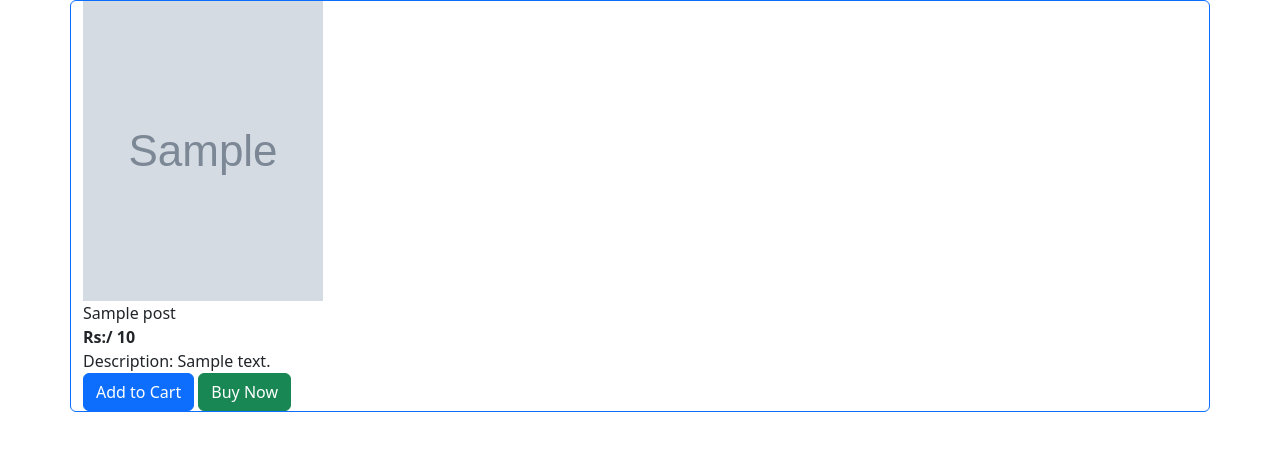
After one commit to tandukar/project-1, a Django app: page /product-details/1 in a window 1280 px wide. The commit adds this page. Shown: the top 451 px of the page. Run offline with Django 3.2, Linux system fonts and the light colour scheme; tables that the repository leaves empty hold one stand-in row (values such as "Sample post"); grey boxes marked "Sample" are stand-in pictures.

Commit message:
products page and product detail page

```diff
--- a/project/ecom/forms.py
+++ b/project/ecom/forms.py
@@ -10,7 +10,7 @@ choices = []
 class PostForm(forms.ModelForm):
     class Meta:
         model = Post # the database they belong to is Post
-        fields = ('title','Seller', 'body', 'price')
+        fields = ('title','Seller', 'body', 'price', 'pack_img')
 
         widgets = {
             'title': forms.TextInput( attrs={'class': 'form-control'}),
--- a/project/ecom/models.py
+++ b/project/ecom/models.py
@@ -4,7 +4,6 @@ from django.contrib.auth.models import User
 
 
 from django.urls import reverse
-
 
 # Create your models here.
 class Post(models.Model):
--- /dev/null
+++ b/project/ecom/templates/product_details.html
@@ -0,0 +1,16 @@
+{%load static%}
+<!-- CSS only -->
+<link href="https://cdn.jsdelivr.net/npm/bootstrap@5.2.0-beta1/dist/css/bootstrap.min.css" rel="stylesheet" integrity="sha384-0evHe/X+R7YkIZDRvuzKMRqM+OrBnVFBL6DOitfPri4tjfHxaWutUpFmBp4vmVor" crossorigin="anonymous">
+
+
+<div class="container-sm border border-primary rounded">
+
+{%if post.pack_img%}
+        <img src=" {{post.pack_img.url }} " style=" height:300px; width:240px; "><br>
+{%endif%}
+{{post.title}}<br>
+
+<b>Rs:/ {{post.price}}</b><br>
+Description: {{post.body}}<br>
+<button type="button" class="btn btn-primary">Add to Cart</button>  <button type="button" class="btn btn-success">Buy Now</button>
+</div>
--- a/project/ecom/templates/sell.html
+++ b/project/ecom/templates/sell.html
@@ -1,7 +1,7 @@
 is sell.html
 
-<form method="POST">
+<form method="POST" enctype="multipart/form-data">
 
-{% csrf_token %}
+    {%csrf_token%} {{form.media}}
 {{form.as_p}}
 <button>Post</button>
--- a/project/ecom/urls.py
+++ b/project/ecom/urls.py
@@ -2,11 +2,11 @@
 from django.urls import path, include
 from . import views
 
-
-from .views import products, sellView
+from .views import products, sellView,productdetailView
 
 urlpatterns = [
     path('', views.home, name ="home"),
     path('products/', products.as_view(), name ="products"),
     path('sell/', sellView.as_view(), name ="sellView"),
+    path('product-details/<int:pk>', productdetailView.as_view(), name ="productdetailView"),
 ]
--- a/project/ecom/views.py
+++ b/project/ecom/views.py
@@ -25,3 +25,9 @@ class sellView(CreateView):
     model = Post
     template_name = 'sell.html'
     form_class=PostForm
+
+
+
+class productdetailView(DetailView):
+    model = Post
+    template_name = 'product_details.html'
--- a/project/project/urls.py
+++ b/project/project/urls.py
@@ -2,7 +2,10 @@
 from django.contrib import admin
 from django.urls import path, include
 
+from django.conf import settings
+from django.conf.urls.static import static
+
 urlpatterns = [
     path('admin/', admin.site.urls),
     path('', include('ecom.urls')),
-]
+] + static(settings.MEDIA_URL, document_root=settings.MEDIA_ROOT)
```
Also changed, not shown: project/ecom/templates/products.html (+12 -0 lines), project/media/pacImages/1221187.jpg (added), project/media/pacImages/podnB.jpg (added).
